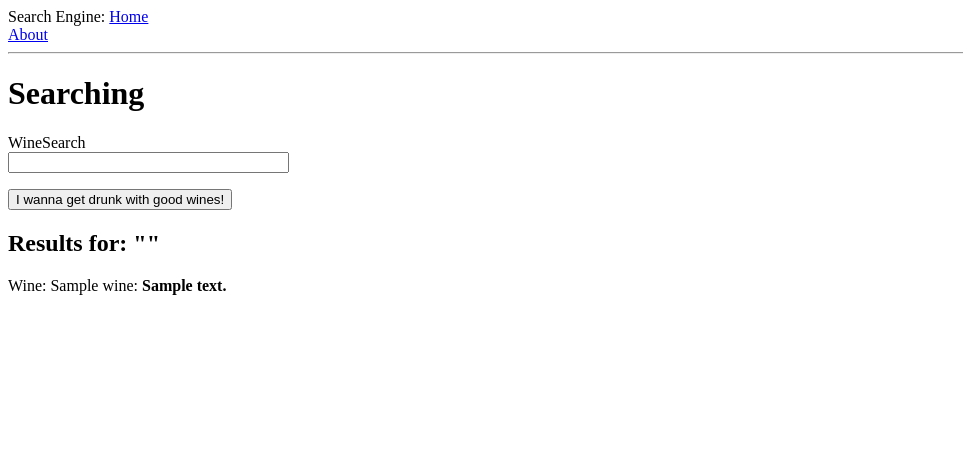
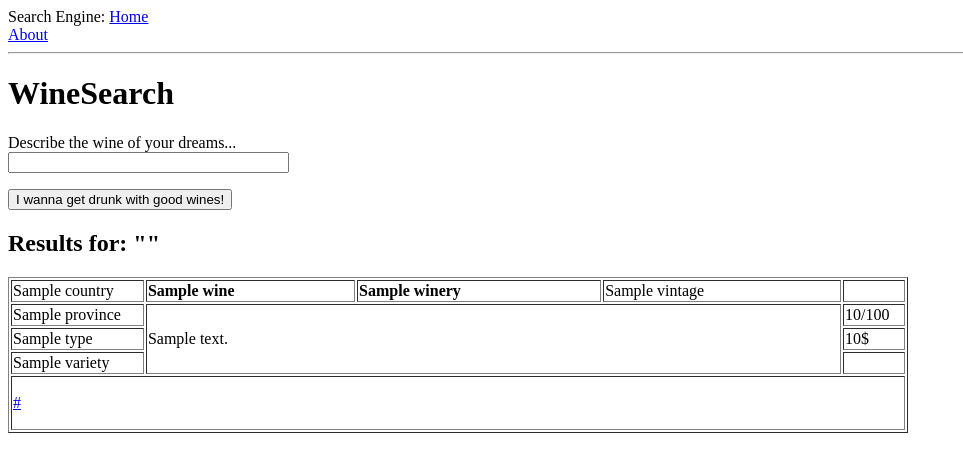
Before and after one commit to catherning/Wine-Search-Engine, a Flask app: template WineSearch/app/templates/results.html in a window 1280 px wide. Shown: the top 472 px of the page, without its empty margins (0-963 px from the left). Run offline with Flask 2, Linux system fonts and the light colour scheme; the template is opened without the code that fills it: values that come from a table or form of the project are taken from there, most other values are stand-ins (such as "Sample title", 1, 10 or a date in 2020); parts of the project's set-up code (start-up, migrations or seed data) failed here and were passed over.

Commit message:
wtf it doesn't work anymore

```diff
--- a/WineSearch/app/routes.py
+++ b/WineSearch/app/routes.py
@@ -8,13 +8,13 @@ from app.search_box import SearchBox
 def index():
     search = SearchBox()
     if search.validate_on_submit():
-        flash('Query {}'.format(
-            search.query.data))
+        # flash('Query {}'.format(
+        #     search.query.data))
         return search_query(search)
-    return render_template('index.html', title='Search', form=search)
+    return render_template('index.html', title='WineSearch', form=search)
 
 
-@app.route('/results')
+#@app.route('/results')
 def search_query(query):
     search2 = SearchBox()
     if search2.validate_on_submit():
--- a/WineSearch/app/search_box.py
+++ b/WineSearch/app/search_box.py
@@ -1,7 +1,9 @@
 from flask_wtf import FlaskForm
-from wtforms import StringField, BooleanField, SubmitField
+from wtforms import StringField, BooleanField, SubmitField, SelectField
 from wtforms.validators import DataRequired
 
 class SearchBox(FlaskForm):
-    query = StringField('WineSearch')#, validators=[DataRequired()])
+    query = StringField('Describe the wine of your dreams...')#, validators=[DataRequired()])
     submit = SubmitField('I wanna get drunk with good wines!') #To change
+    score_choices = [('Score','Above 50'),('Score','Above 75'),('Score','Above 90')]
+    select = SelectField('Search for music:', choices=score_choices)
--- a/WineSearch/app/templates/base.html
+++ b/WineSearch/app/templates/base.html
@@ -1,5 +1,7 @@
-<html>
+<!DOCTYPE html>
+<html lang="en">
     <head>
+            <meta charset="utf-8">
         {% if title %}
         <title>{{ title }}</title>
         {% else %}
--- a/WineSearch/app/templates/results.html
+++ b/WineSearch/app/templates/results.html
@@ -1,8 +1,8 @@
 {% extends "base.html" %}
 
 {% block content %}
-<h1>Searching</h1>
-    <form action="" method="post" novalidate>
+<h1>WineSearch</h1>
+<form action="" metdod="post" novalidate>
     {{ form.hidden_tag() }}
     <p>
         {{ form.query.label }}<br>
@@ -13,6 +13,38 @@
 
 <h2>Results for: "{{ query }}"</h2>
 {% for wine in wines %}
-        <div><p>Wine: {{ wine.name }}: <b>{{ wine.description }}</b></p></div>
+<div>
+    <table width="900" border="1">
+        <!-- <caption></caption>  -->
+        <tr>
+            <td width="15%"> {{ wine.country }}</td>
+
+            <td><b> {{ wine.name }}</b></td>
+            <td><b>{{ wine.winery }}</b></td>
+            <td>{{ wine.vintage }}</td>
+            <td width="7%"></td>
+        </tr>
+        <tr>
+            <td> {{ wine.province }}</td>
+            <td colspan="3" rowspan="3">{{ wine.description }}</td>
+            <td>{{ wine.score }}/100</td>
+
+        </tr>
+        <tr>
+            <td> {{ wine.type }}</td>
+            <td>{{ wine.price }}$</td>
+        </tr>
+        <tr>
+            <td> {{ wine.variety }}</td>
+            <td></td>
+        </tr>
+        <tr>
+                <td colspan="5"> <p><a href={{ wine.url }} target="_blank" rel="nofollow">{{ wine.url }}</a></p>  </td>
+            </tr>
+    </table>
+    <br>
+
+
+</div>
 {% endfor %}
 {% endblock %}
--- a/WineSearch/app/wine_query/query.py
+++ b/WineSearch/app/wine_query/query.py
@@ -115,6 +115,15 @@ def results_from_query(query):#,vocab_database,vocabulary,TOTAL_DOCS,tf_idf_dict
     r = [dict((c.description[i][0], value) \
         for i, value in enumerate(row)) for row in results]
 
+    for result in r:
+        print(result)
+        for key,value in result.items():
+            try:
+                result[key]=value.replace("&amp;amp;","&amp;")
+                print("Replacing &!")
+            except Exception as e:
+                print(e)
+
     #print(r)
 
     return r
```
Lines whose indentation alone changed are shown as unchanged.
